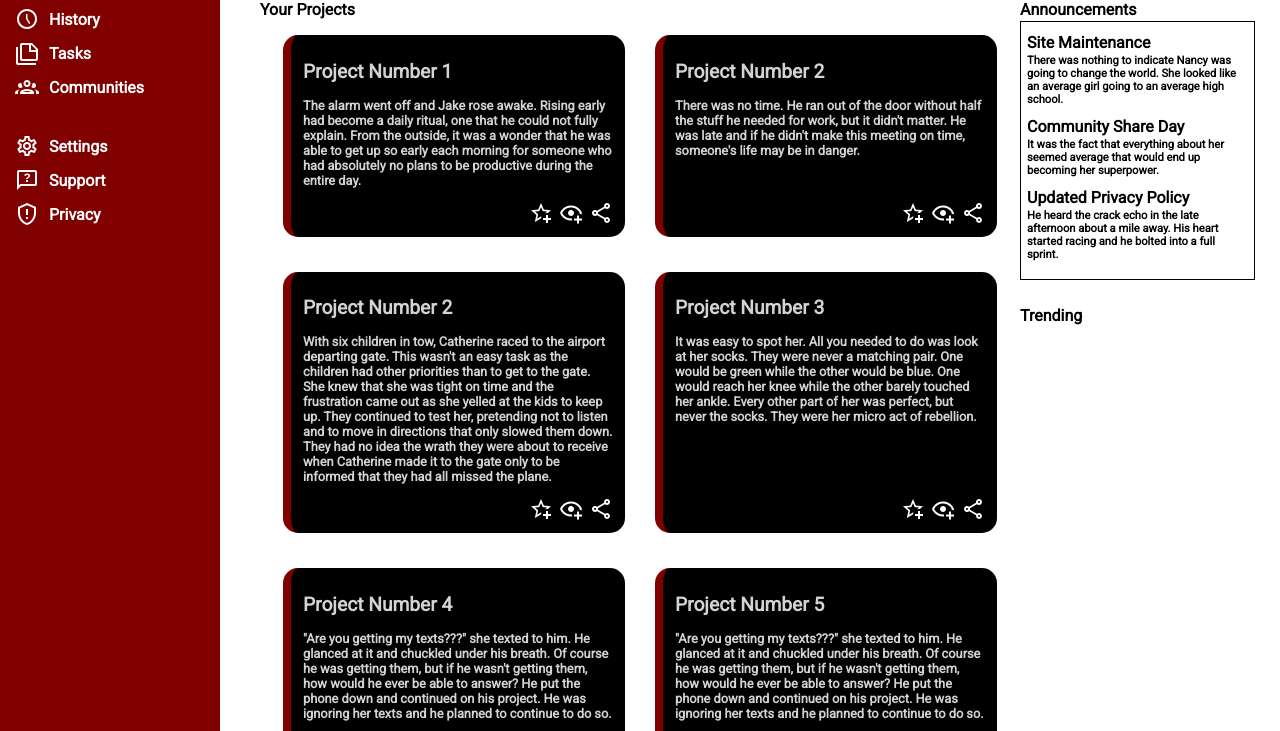
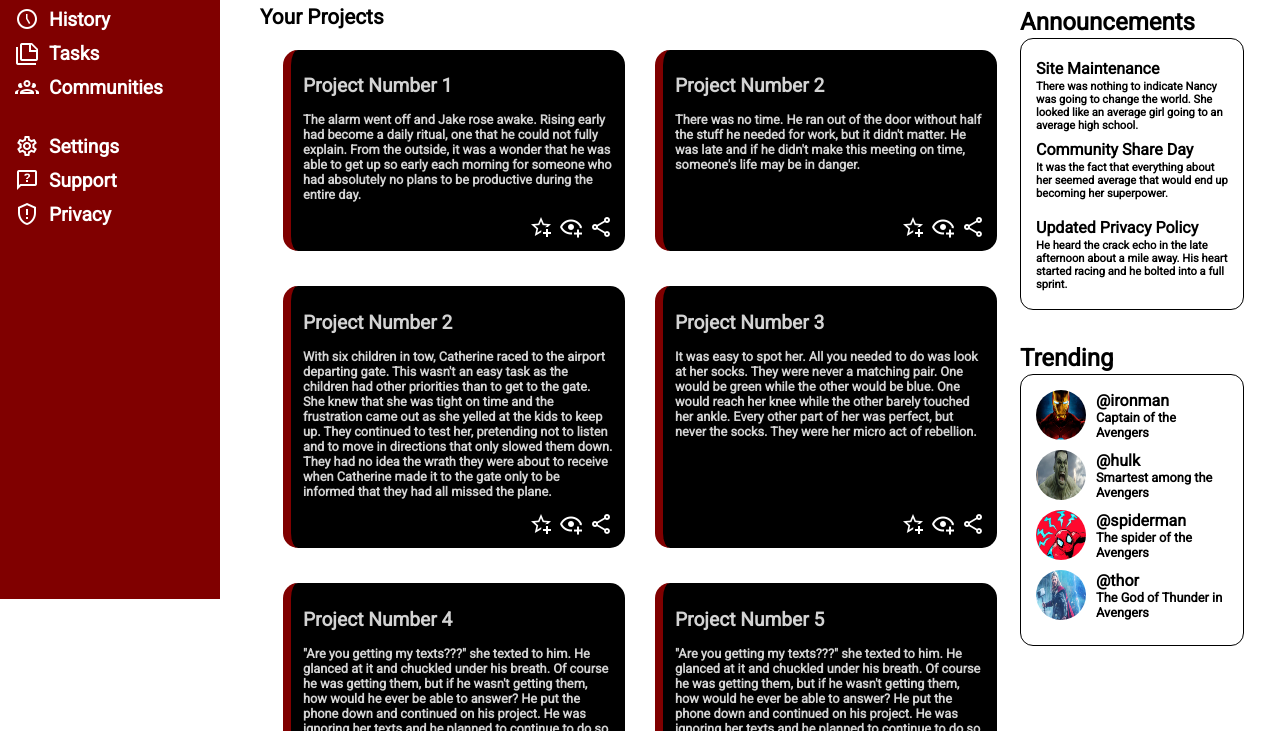
Before and after one commit to justincyk/Admin-Dashboard, a plain HTML site: page index.html in a window 1280 px wide. Shown: the part 201-932 px from the top of the page. Drawn offline with Linux system fonts and the light colour scheme.

Commit message:
Need to work on the website style more and the announcements come out of container when page is shrunk so have to fix that.

```diff
--- a/index.html
+++ b/index.html
@@ -121,7 +121,36 @@
         </div>
         <div class="right_card">
           <p>Trending</p>
-
+          <div class="profiles">
+            <div class="profile">
+              <img src="photo/ironman.jpg" alt="">
+              <div class="userName">
+                <p>@ironman</p>
+                <p>Captain of the Avengers</p>
+              </div>
+            </div>
+            <div class="profile">
+              <img src="photo/hulk.jpg" alt="">
+              <div class="userName">
+                <p>@hulk</p>
+                <p>Smartest among the Avengers</p>
+              </div>
+            </div>
+            <div class="profile">
+              <img src="photo/spiderman.jpg" alt="">
+              <div class="userName">
+                <p>@spiderman</p>
+                <p>The spider of the Avengers</p>
+              </div>
+            </div>
+            <div class="profile">
+              <img src="photo/thor.jpg" alt="">
+              <div class="userName">
+                <p>@thor</p>
+                <p>The God of Thunder in Avengers</p>
+              </div>
+            </div>
+          </div>
         </div>
       </div>
     </div>
--- a/style/style.css
+++ b/style/style.css
@@ -1,3 +1,7 @@
+html {
+  min-height: 100%;
+  position: relative;
+}
 
 body {
   /* position: fixed; */
@@ -8,18 +12,17 @@ body {
   margin: 0;
   padding: 0;
   width: 100%;
+  height: 100%;
 }
 
 .wrapper {
   display: flex;
-  width: 100%;
-  height: 100%
 }
 
 .container {
   display: grid;
-  width: 100%;
-  height: 100%;
+  width: 100vw;
+  height: 100vh;
   grid-template-columns: 1.1fr 4fr 1.3fr;
   grid-template-rows: 55px 110px 3fr 3fr;
 }
@@ -39,6 +42,7 @@ body {
 
 .search {
   display: grid;
+  font-size: 1.2rem;
   grid-template-columns: auto 1fr auto auto auto;
   gap: 20px;
   padding-top: 10px;
@@ -77,11 +81,13 @@ form {
 }
 
 .header > button {
+  font-size: 1.2rem;
+  font-weight: bold;
   background-color: white;
-  width: 80px;
-  height: 28px;
+  min-width: 4vw;
+  height: 3vh;
   border: maroon solid 2px;
-  border-radius: 12px;
+  border-radius: 15px;
 }
 
 .header > img {
@@ -95,16 +101,22 @@ form {
 }
 
 
+
+
 .notes {
   color: black;
   grid-column: 2/3;
   grid-row: 3/5;
   background-color: white;
   display: flex;
-  flex-flow: column wrap;
+  flex-direction: column;
   padding: 20px;
   padding-right: 0;
   background-color: white;
+}
+
+.notes > p:nth-child(1) {
+  font-size: 1.3rem;
 }
 
 .cards{
@@ -163,9 +175,21 @@ form {
   padding-right: 25px;
 }
 
-.announcements {
+.announcements, .profiles {
   border: black solid 1px;
-  padding: 6px;
+  padding: 15px;
+  height: 25vh;
+  border-radius: 13px;
+  max-height: 50vh;
+  min-height: 30vh;
+  min-width: 13vw;
+  max-width: 15vw;
+  display: grid;
+}
+
+.announcement {
+  max-width: 20vw;
+  max-height: 10vh;
 }
 
 .announcement > p:nth-child(1)  {
@@ -180,6 +204,7 @@ form {
 
 .right_card > p:nth-child(1) {
   margin-bottom: 2px;
+  font-size: 1.5rem;
 }
 
 .logo {
@@ -203,6 +228,7 @@ form {
   gap: 10px;
   justify-content: center;
   align-items: flex-start;
+  font-size: 1.2rem;
 }
 
 .links > ul > li {
@@ -238,5 +264,31 @@ form {
 }
 
 .intro > span {
+  font-size: 1rem;
+}
+
+
+.profile {
+  border: none;
+  display: flex;
+  justify-content: stretch;
+  align-items: center;
+  margin-bottom: 10px;
+}
+
+.profile > img {
+  width: 50px;
+  height: 50px;
+  border-radius: 25px;
+}
+
+.userName > p {
+  font-size: 1rem;
+  margin: 0;
+  padding: 0;
+  padding-left: 10px;
+}
+
+.userName > p:nth-child(2) {
   font-size: 0.8rem;
 }
```
Also changed, not shown: photo/hulk.jpg (added), photo/ironman.jpg (added), photo/spiderman.jpg (added), photo/thor.jpg (added).
